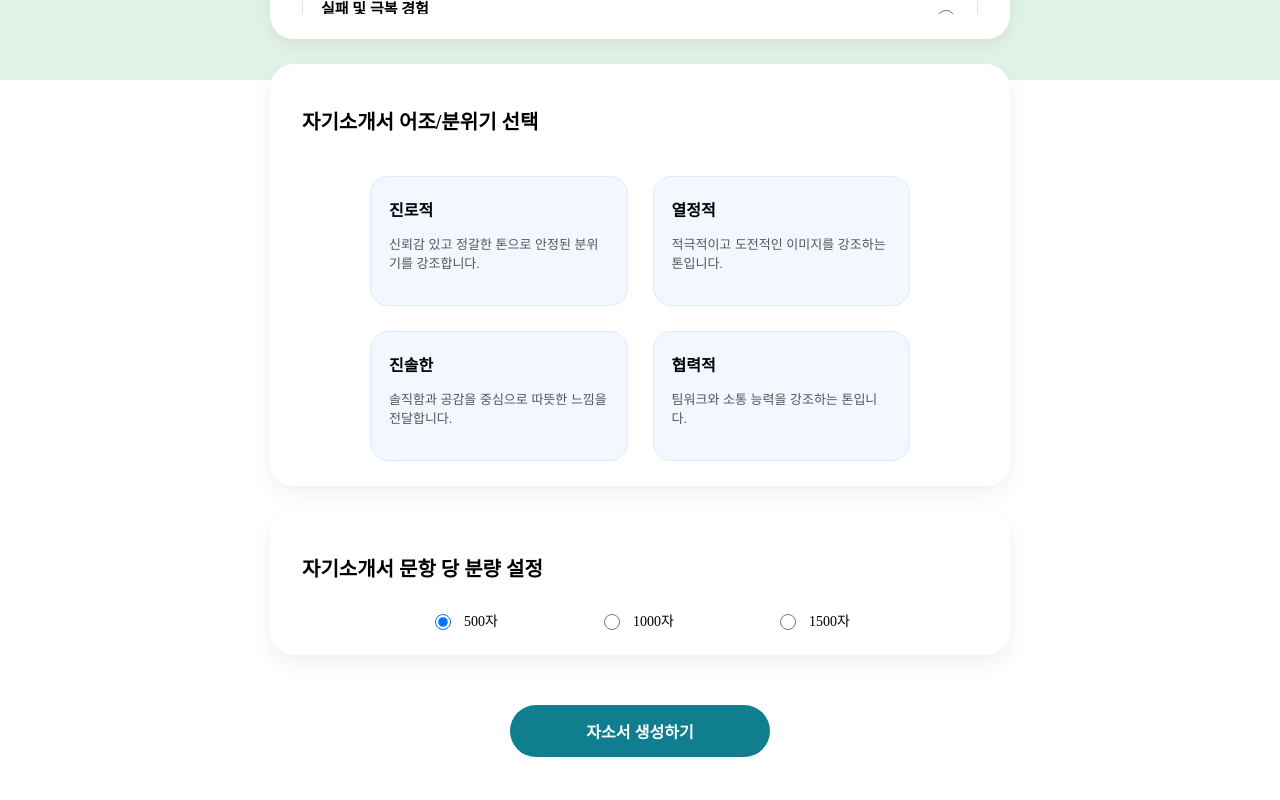
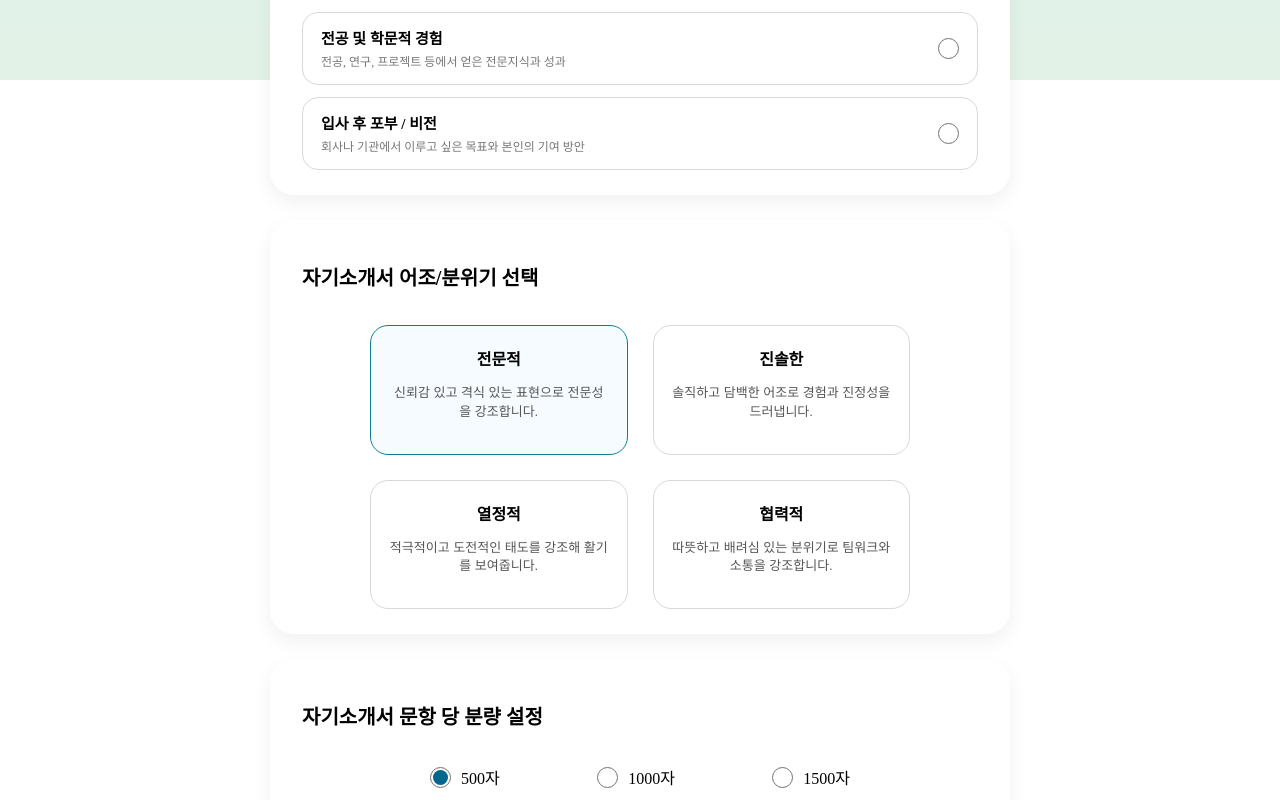
Before and after one commit to Junetoltol/WebProject2025ICE, a React (Vite) app in the folder FrontEnd/app/: page /self-intro/config in a window 1280 px wide. Shown: the part 720-1520 px from the top of the page. Built offline with nearby package versions, Linux system fonts and the light colour scheme; a web font is replaced by a local one.

Commit message:
intro-config 디자인 완성

```diff
--- a/FrontEnd/app/src/pages/Home.jsx
+++ b/FrontEnd/app/src/pages/Home.jsx
@@ -19,7 +19,7 @@ const Main = styled.main`
 
   padding-top: ${HEADER_H}px; /* 고정 헤더만큼 아래로 밀기 */
 
-  background:background: linear-gradient(
+  background: linear-gradient(
     180deg,
     rgba(41, 198, 255, 0.25) 0%,
     rgba(113, 189, 129, 0.25) 100%
--- a/FrontEnd/app/src/pages/self-intro/IntroConfig.jsx
+++ b/FrontEnd/app/src/pages/self-intro/IntroConfig.jsx
@@ -1,5 +1,5 @@
 // src/pages/self-intro/IntroConfig.jsx
-import React from "react";
+import React, { useState } from "react";
 import styled from "styled-components";
 import { useNavigate } from "react-router-dom";
 import Header, { HEADER_H } from "../../components/Header";
@@ -36,16 +36,37 @@ const questionList = [
   },
 ];
 
+const toneList = [
+  { title: "전문적", desc: "신뢰감 있고 격식 있는 표현으로 전문성을 강조합니다." },
+  { title: "진솔한", desc: "솔직하고 담백한 어조로 경험과 진정성을 드러냅니다." },
+  { title: "열정적", desc: "적극적이고 도전적인 태도를 강조해 활기를 보여줍니다." },
+  { title: "협력적", desc: "따뜻하고 배려심 있는 분위기로 팀워크와 소통을 강조합니다." },
+];
 
-const toneList = [
-  { title: "진로적", desc: "신뢰감 있고 정갈한 톤으로 안정된 분위기를 강조합니다." },
-  { title: "열정적", desc: "적극적이고 도전적인 이미지를 강조하는 톤입니다." },
-  { title: "진솔한", desc: "솔직함과 공감을 중심으로 따뜻한 느낌을 전달합니다." },
-  { title: "협력적", desc: "팀워크와 소통 능력을 강조하는 톤입니다." },
-];
+// 커스텀 라디오 아이콘 (바깥 원 + 선택 시 안쪽 파란 원)
+function RadioIcon({ checked }) {
+  return (
+    <svg
+      xmlns="http://www.w3.org/2000/svg"
+      width="21"
+      height="21"
+      viewBox="0 0 21 21"
+      fill="none"
+    >
+      <circle cx="10.5" cy="10.5" r="10" fill="white" stroke="#737171" />
+      {checked && (
+        <circle cx="10.5" cy="10.5" r="7.5" fill="#00678C" />
+      )}
+    </svg>
+  );
+}
 
 export default function IntroConfig() {
   const navigate = useNavigate();
+
+  const [selectedQuestion, setSelectedQuestion] = useState(questionList[0].title);
+  const [selectedTone, setSelectedTone] = useState(toneList[0].title);
+  const [selectedLength, setSelectedLength] = useState("500");
 
   const handleGenerateClick = () => {
     navigate("/self-intro/loading");
@@ -68,15 +89,33 @@ export default function IntroConfig() {
             </CardTitleWrap>
 
             <QuestionList>
-              {questionList.map((q) => (
-                <QuestionItem key={q}>
+              {questionList.map((q) => {
+                const isActive = selectedQuestion === q.title;
+                return (
+                  <QuestionItem
+                    key={q.title}
+                    $active={isActive}
+                    onClick={() => setSelectedQuestion(q.title)}
+                  >
                     <TextWrap>
                       <QuestionLabel>{q.title}</QuestionLabel>
                       <QuestionHelp>{q.desc}</QuestionHelp>
                     </TextWrap>
-                  <CircleInput type="radio" name="question" />
+
+                    <RadioLabel
+                      onClick={(e) => e.stopPropagation()} // 카드 클릭 이벤트랑 중복 방지
+                    >
+                      <HiddenRadio
+                        type="radio"
+                        name="question"
+                        checked={isActive}
+                        onChange={() => setSelectedQuestion(q.title)}
+                      />
+                      <RadioIcon checked={isActive} />
+                    </RadioLabel>
                   </QuestionItem>
-              ))}
+                );
+              })}
             </QuestionList>
           </CardQuestion>
 
@@ -86,12 +125,20 @@ export default function IntroConfig() {
 
             <ToneInner>
               <ToneGrid>
-                {toneList.map((tone) => (
-                  <ToneBox key={tone.title}>
+                {toneList.map((tone) => {
+                  const isActive = selectedTone === tone.title;
+                  return (
+                    <ToneBox
+                      key={tone.title}
+                      type="button"
+                      $active={isActive}
+                      onClick={() => setSelectedTone(tone.title)}
+                    >
                       <ToneTitle>{tone.title}</ToneTitle>
                       <ToneDesc>{tone.desc}</ToneDesc>
                     </ToneBox>
-                ))}
+                  );
+                })}
               </ToneGrid>
             </ToneInner>
           </CardTone>
@@ -102,15 +149,44 @@ export default function IntroConfig() {
 
             <LengthOptions>
               <LengthOption>
-                <input type="radio" name="length" defaultChecked />
+                <RadioLabel>
+                  <HiddenRadio
+                    type="radio"
+                    name="length"
+                    value="500"
+                    checked={selectedLength === "500"}
+                    onChange={(e) => setSelectedLength(e.target.value)}
+                  />
+                  <RadioIcon checked={selectedLength === "500"} />
+                </RadioLabel>
                 <span>500자</span>
               </LengthOption>
+
               <LengthOption>
-                <input type="radio" name="length" />
+                <RadioLabel>
+                  <HiddenRadio
+                    type="radio"
+                    name="length"
+                    value="1000"
+                    checked={selectedLength === "1000"}
+                    onChange={(e) => setSelectedLength(e.target.value)}
+                  />
+                  <RadioIcon checked={selectedLength === "1000"} />
+                </RadioLabel>
                 <span>1000자</span>
               </LengthOption>
+
               <LengthOption>
-                <input type="radio" name="length" />
+                <RadioLabel>
+                  <HiddenRadio
+                    type="radio"
+                    name="length"
+                    value="1500"
+                    checked={selectedLength === "1500"}
+                    onChange={(e) => setSelectedLength(e.target.value)}
+                  />
+                  <RadioIcon checked={selectedLength === "1500"} />
+                </RadioLabel>
                 <span>1500자</span>
               </LengthOption>
             </LengthOptions>
@@ -153,7 +229,7 @@ const BaseCard = styled.section`
   background: #ffffff;
   box-shadow: 0 8px 20px rgba(0, 0, 0, 0.06);
   box-sizing: border-box;
-  padding: 25px 32px; /* ⬅ 세 카드 모두 동일: 제목 x좌표 통일 */
+  padding: 25px 32px;
 `;
 
 const SectionTitle = styled.h2`
@@ -164,20 +240,19 @@ const SectionTitle = styled.h2`
 /* 1번 카드 */
 
 const CardQuestion = styled(BaseCard)`
-  height: 581px;
-  flex-shrink: 0;
   display: flex;
   flex-direction: column;
-  gap: 25px;
+  gap: 18px;
 `;
 
 const CardTitleWrap = styled.header`
   display: flex;
   flex-direction: column;
-  gap: 8px;
+  gap: 4px;
 `;
 
 const CardSubTitle = styled.p`
+  margin: 0;
   font-size: 14px;
   color: #555;
 `;
@@ -189,18 +264,24 @@ const QuestionList = styled.ul`
   list-style: none;
   display: flex;
   flex-direction: column;
-  gap: 16px;
-  overflow-y: auto;
+  gap: 12px;
 `;
 
 const QuestionItem = styled.li`
   padding: 14px 18px;
   border-radius: 16px;
-  border: 1px solid #e5e5e5;
+  border: 1px solid ${({ $active }) => ($active ? "#0f7f90" : "#D9D9D9")};
+  background: ${({ $active }) => ($active ? "#f5fbff" : "#ffffff")};
   display: flex;
   align-items: center;
   justify-content: space-between;
   gap: 16px;
+  cursor: pointer;
+  transition: all 0.15s ease-out;
+
+  &:hover {
+    border-color: #0f7f90;
+  }
 `;
 
 const TextWrap = styled.div`
@@ -219,22 +300,16 @@ const QuestionHelp = styled.span`
   color: #777;
 `;
 
-const CircleInput = styled.input`
-  width: 20px;
-  height: 20px;
-`;
-
 /* 2번 카드 */
 
 const CardTone = styled(BaseCard)`
   display: flex;
   flex-direction: column;
-  gap: 25px;
+  gap: 18px;
 `;
 
 const ToneInner = styled.div`
-  /* 양쪽에 여유를 둬서 상자 뭉치가 안쪽으로 모이게 */
-  padding: 0 68px; /* 32 + 68 ≈ 100 느낌 */
+  padding: 0 68px;
 `;
 
 const ToneGrid = styled.div`
@@ -247,15 +322,20 @@ const ToneGrid = styled.div`
 const ToneBox = styled.button`
   border-radius: 18px;
   padding: 20px 18px;
-  border: 1px solid #dbeafe;
-  background: #f3f7ff;
-  text-align: left;
+  border: 1px solid ${({ $active }) => ($active ? "#0f7f90" : "#D9D9D9")};
+  background: ${({ $active }) => ($active ? "#f5fbff" : "#ffffff")};
+
+  /* 중앙 정렬 */
+  display: flex;
+  flex-direction: column;
+  align-items: center;
+  justify-content: center;
+  text-align: center;
+
   cursor: pointer;
+  transition: all 0.15s ease-out;
+`;
 
-  &:hover {
-    border-color: #0f7f90;
-  }
-`;
 
 const ToneTitle = styled.div`
   font-size: 16px;
@@ -266,49 +346,73 @@ const ToneTitle = styled.div`
 const ToneDesc = styled.p`
   font-size: 13px;
   color: #555;
+  margin-top: 6px;
+  line-height: 1.4;
+  text-align: center;
 `;
 
 /* 3번 카드 */
 
 const CardLength = styled(BaseCard)`
-  height: 144px;
+  height: 180px;
   flex-shrink: 0;
   display: flex;
   flex-direction: column;
-  justify-content: space-between; /* 위 제목 / 아래 옵션 공간 균등 */
+  justify-content: space-between;
+  padding-bottom: 50px;
 `;
 
 const LengthOptions = styled.div`
   width: 100%;
-  max-width: 420px;       /* 너무 넓지 않게 */
-  margin: 0 auto 0 auto;  /* 가운데로 모으기 */
+  max-width: 420px;
+  margin: 0 auto;
   display: flex;
-  justify-content: space-between; /* 500 / 1000 / 1500 간격 일정 */
+  justify-content: space-between;
   align-items: center;
 `;
 
-const LengthOption = styled.label`
+const LengthOption = styled.div`
+  display: flex;
+  align-items: center;
+  gap: 10px;
+`;
+
+/* 커스텀 라디오 공통 래퍼 & 숨김 input */
+
+const RadioLabel = styled.label`
+  width: 21px;
+  height: 21px;
+  flex-shrink: 0;
   display: inline-flex;
   align-items: center;
-  gap: 10px;
-  font-size: 14px;
+  justify-content: center;
   cursor: pointer;
+  position: relative;
+`;
 
-  input {
-    width: 16px;
-    height: 16px;
-  }
+const HiddenRadio = styled.input`
+  position: absolute;
+  opacity: 0;
+  width: 0;
+  height: 0;
+  pointer-events: none;
 `;
 
 /* 하단 버튼 */
 
 const BottomBtn = styled.button`
   margin-top: 25px;
-  width: 260px;
-  height: 52px;
-  border-radius: 999px;
-  border: none;
-  background: #0f7f90;
+
+  display: inline-flex;
+  justify-content: center;
+  align-items: center;
+  padding: 16px 53px;
+
+  border-radius: 12px;
+  border: 1px solid #737171;
+  background: #00678c;
+  box-shadow: 0 4px 4px 0 rgba(0, 0, 0, 0.25);
+
   color: #ffffff;
   font-size: 16px;
   font-weight: 700;
```
Lines whose indentation alone changed are shown as unchanged.
